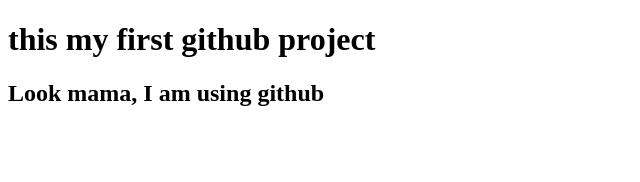
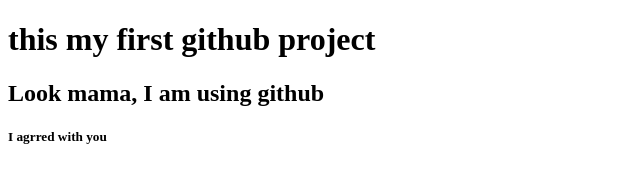
Before and after one commit to akashrudro/my-first-website-, a plain HTML site: page index.html in a window 1280 px wide. Shown: the full height of the page, 0-640 px from the left. Drawn offline with Linux system fonts and the light colour scheme.

Commit message:
part is over

```diff
--- a/index.html
+++ b/index.html
@@ -8,5 +8,8 @@
 <body>
     <h1>this my first github project</h1>
     <h2>Look mama, I am using github </h2>
+    <h5>I agrred with you
+
+    </h5>
 </body>
 </html>
```
